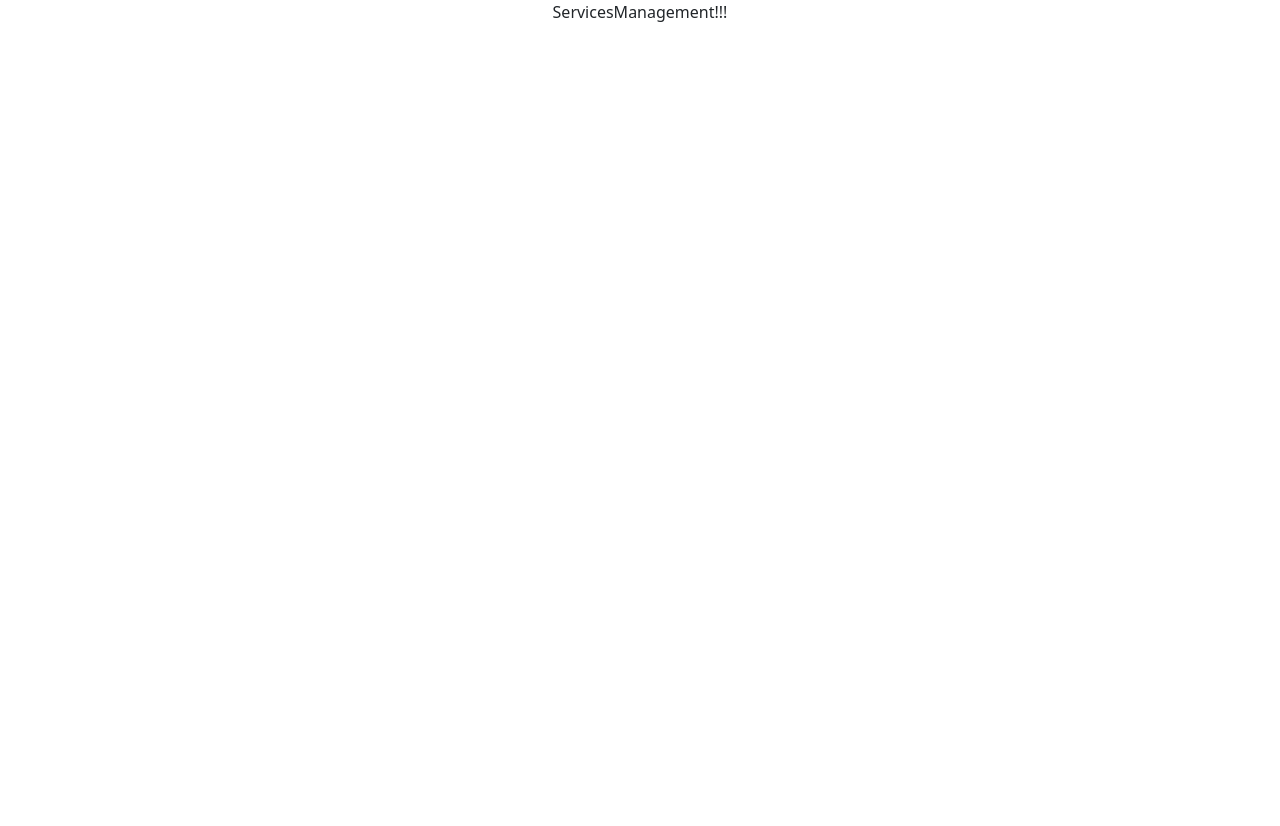
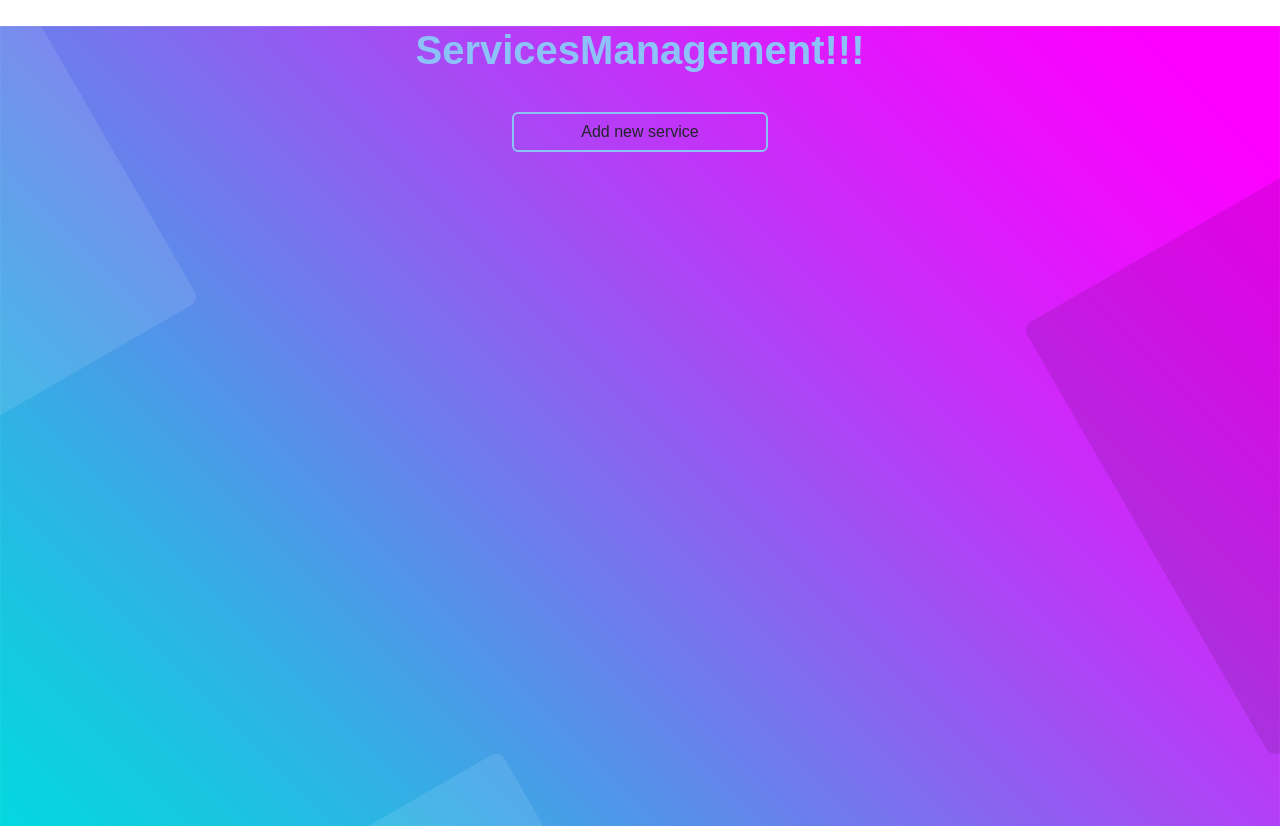
Before and after one commit to RuchamiBerenshtein/developer-for-rent, a React (Create React App) app: page /ServicesManagement in a window 1280 px wide. Before the commit the page ends 800 px from the top, so only its background shows below. Built offline with nearby package versions, Linux system fonts and the light colour scheme.

Commit message:
add service form

```diff
--- a/src/components/BusinessDetails.js
+++ b/src/components/BusinessDetails.js
@@ -1,9 +1,10 @@
 import React from 'react';
+import '../css/manager.css'
 
 export const BusinessDetails = () => {
     return (
-        <div>
-            <div>BusinessDetails!!!</div>
+        <div className="body-manager">
+            <h1>BusinessDetails!!!</h1>
         </div>
     )
 }
--- a/src/components/Schedule.js
+++ b/src/components/Schedule.js
@@ -1,9 +1,10 @@
 import React from 'react';
+import '../css/manager.css'
 
 export const Schedule = () => {
     return (
-        <div>
-            <div>Schedule!!!</div>
+        <div className="body-manager">
+            <h1>Schedule!!!</h1>
         </div>
     )
 }
--- a/src/components/ServicesManagement.js
+++ b/src/components/ServicesManagement.js
@@ -1,9 +1,56 @@
-import React from 'react';
+import React, {useState} from 'react';
+import '../css/manager.css'
+import 'bootstrap/dist/css/bootstrap.min.css';
+
+
+const save=()=>{
+
+}
 
 export const ServicesManagement = () => {
+    const [style,setStyle]=useState("add-service-disable");
+    const addService=() => {
+        setStyle("container");
+    }
     return (
-        <div>
-            <div>ServicesManagement!!!</div>
+        <div className="body-manager">
+            <h1>ServicesManagement!!!</h1>
+            {/* here will be all the services */}
+
+            <div className="form-group btn-container">
+                <input type="button" className="form-control button-a" id="addServiceBtn" value="Add new service" onClick={()=>addService()}></input>
+            </div>
+            <div className={style}>
+                 <div className="form-group">
+                     <input type="text" className="form-control" placeholder="service name" id="serviceName"></input>
+                 </div>
+                 <div className="form-group">
+                     <input type="number" className="form-control" placeholder="number of meetings" id="numOfMeetings"></input>
+                 </div>
+                 <div className="form-group">
+                     <input type="text" className="form-control" placeholder="duration of meeting" id="durationOfMeeting"></input>
+                 </div>
+                 <div className="form-group">
+                     <input type="money" className="form-control" placeholder="cost prive" id="cost"></input>
+                 </div>
+                 <div className="form-group">
+                     <input type="text" className="form-control" placeholder="opening hours" id="openingHours"></input>
+                 </div>
+                 <div className="form-group">
+                    <label>address</label>
+                     <input type="text" className="form-control" placeholder="city" id="city"></input>
+                 </div>
+                 <div className="form-group">
+                     <input type="text" className="form-control" placeholder="street" id="street"></input>
+                 </div>
+                 <div className="form-group">
+                     <input type="number" className="form-control" placeholder="house number" id="number"></input>
+                 </div>
+                 <div className="form-group">
+                    <input type="button" className="form-control button-a" id="saveService" value="save" onClick={()=>save()}></input>
+                 </div>
+            </div>
+
         </div>
     )
 }
--- a/src/components/details.js
+++ b/src/components/details.js
@@ -3,6 +3,7 @@ import React, { useContext, useEffect, useState } from 'react';
 import axios from 'axios';
 import { UserContext } from '../context/User.context';
 import { Navigation } from './navigation';
+import '../css/details.css'
 
 const url = new URL('https://meetings-test.herokuapp.com/business/')
 
@@ -26,8 +27,10 @@ export const Details = () => {
     return (
         <div>
             <Navigation />
-            <h1>{details.name}</h1>
-            <h4>{details.description}</h4>
+            <div className="details">
+               <h1 className="title">{details.businessName}</h1>
+               <h1>{details.description}</h1>
+            </div>
         </div>
     )
 }
--- a/src/components/manager.js
+++ b/src/components/manager.js
@@ -3,12 +3,12 @@ import { Link, Outlet } from "react-router-dom";
 
 export const Manager = () => {
     return (
-        <div className="body">
+        <div className="body-manager">
             <h1 className="welcome-title">Welcome to the manager page!!!</h1>
             <nav>
                 <Link to="/ServicesManagement" className="nav-links">Services</Link> | {" "}
-                <Link to="/busimessDetails" className="nav-links">business details</Link> | {" "}
-                <Link to="/schedule" className="nav-links">Schedule</Link>
+                <Link to="/BusinessDetails" className="nav-links">Business details</Link> | {" "}
+                <Link to="/Schedule" className="nav-links">Schedule</Link>
             </nav>
             <div className="content">
                 <Outlet/>
--- a/src/context/User.context.js
+++ b/src/context/User.context.js
@@ -4,10 +4,12 @@ export const UserContext = React.createContext({});
 
 export const UserContextProvider = (props) => {
     const { children } = props;
-    const userID = 'ff5cad5c-a52c-4793-b753-565a8ca2080f';
+    const userID = '836f4326-4e12-4410-b48c-50a68d9be3b6';
+    const businessID='6be0eade-ee5e-4769-95fa-e92121a7296c';
 
     const contextValue = {
         userID,
+        businessID,
     };
 
     return <UserContext.Provider value={contextValue}>
--- /dev/null
+++ b/src/css/details.css
@@ -0,0 +1,17 @@
+.details{
+    margin-top:5%;
+    font-family: "Poppins", sans-serif;
+}
+
+h1 {
+    font-size: 250%;
+    color: rgb(141,194, 249);
+  }
+
+  .title{
+    font-size:50px;
+    font-family: 'Lucida Handwriting';
+    margin-top:2%;
+    margin-bottom: 1%;
+    font-weight: 600;
+}
--- a/src/css/manager.css
+++ b/src/css/manager.css
@@ -1,9 +1,9 @@
-.body {
+.body-manager {
     font-family: "Poppins", sans-serif;
     height: 100vh;
     background-image: url("../imgs/background.jpg");
     background-size: cover;
-    position: fixed;
+    /* position: fixed; */
     width: 100%;
   }
 
@@ -17,11 +17,41 @@ h1 {
     font-weight: 600;
     color: rgb(141,194, 249);
     margin: 0 20% 8% 20%;
+    margin-top:2%;
+    margin-bottom: 3%;
   }
 
   .welcome-title{
     font-size:50px;
     font-family: 'Lucida Handwriting';
-    margin-top:2%;
-    margin-bottom: 3%;
+
 }
+
+.btn-container{
+  width:20%;
+  margin:auto;
+}
+
+.container{
+  width:30%;
+  margin-top:5%;
+}
+
+.add-service-disable{
+  display: none;
+}
+
+input{
+  margin-top:3%;
+}
+
+label{
+  margin-top:4%;
+}
+
+.button-a{
+  background-color: Transparent;
+     background-repeat:no-repeat;
+     border-color: rgb(141,194, 249);
+    border-width: 2px;
+}
```
